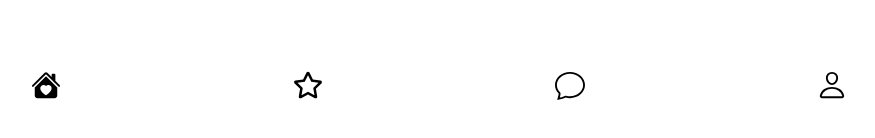
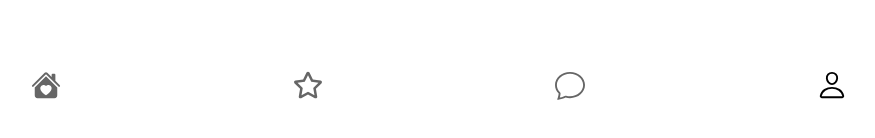
Before and after one commit to ragu0002/family-and-friends, a Next.js app: page /formular in a window 1280 px wide. Shown: the part 668-806 px from the top of the page, without its empty margins (207-1082 px from the left). Built offline with nearby package versions, Linux system fonts and the light colour scheme.

Commit message:
feat-ragnhild-update-footer-functionality

```diff
--- a/src/components/Footer.jsx
+++ b/src/components/Footer.jsx
@@ -1,23 +1,66 @@
+"use client";
+
+import { useEffect, useState } from "react";
 import { BsFillHouseHeartFill } from "react-icons/bs";
 import { FaRegStar } from "react-icons/fa";
 import { BsChat } from "react-icons/bs";
 import { IoPersonOutline } from "react-icons/io5";
 import Link from "next/link";
+import { usePathname } from "next/navigation";
 
 const Footer = () => {
+  const pathname = usePathname();
+  const [active, setActive] = useState(pathname || "/");
+
+  useEffect(() => {
+    setActive(pathname || "/");
+  }, [pathname]);
+
+  const activeColor = "var(--color-button-pink)";
+  const inactiveColor = "#666";
+
   return (
     <div className="fixed bottom-0 flex w-full justify-evenly bg-white/90 py-8">
-      <Link href={`/`}>
+      <Link href={`/`} onClick={() => setActive(`/`)}>
         <BsFillHouseHeartFill
           size={30}
-          style={{ color: "var(--color-button-pink)" }}
+          style={{ color: active === `/` ? activeColor : inactiveColor }}
         />
       </Link>
 
-      <FaRegStar size={30} />
-      <BsChat size={30} />
-      <Link href={`/formular`}>
-        <IoPersonOutline size={30} />
+      <button
+        type="button"
+        onClick={() => setActive("/favorites")}
+        aria-label="favorites"
+      >
+        <FaRegStar
+          size={30}
+          style={{
+            color: active === "/favorites" ? activeColor : inactiveColor,
+          }}
+        />
+      </button>
+
+      <button
+        type="button"
+        onClick={() => setActive("/messages")}
+        aria-label="messages"
+      >
+        <BsChat
+          size={30}
+          style={{
+            color: active === "/messages" ? activeColor : inactiveColor,
+          }}
+        />
+      </button>
+
+      <Link href={`/formular`} onClick={() => setActive(`/formular`)}>
+        <IoPersonOutline
+          size={30}
+          style={{
+            color: active === `/formular` ? activeColor : inactiveColor,
+          }}
+        />
       </Link>
     </div>
   );
--- a/src/components/Formular.jsx
+++ b/src/components/Formular.jsx
@@ -17,7 +17,7 @@ const Formular = () => {
         )}
         <input
           type="text"
-          className="rounded-xl border border-black p-3 text-center"
+          className="rounded-xl border border-black p-3 text-center capitalize"
           name="productname"
           defaultValue={state.productName}
           placeholder="Animal Name"
```
